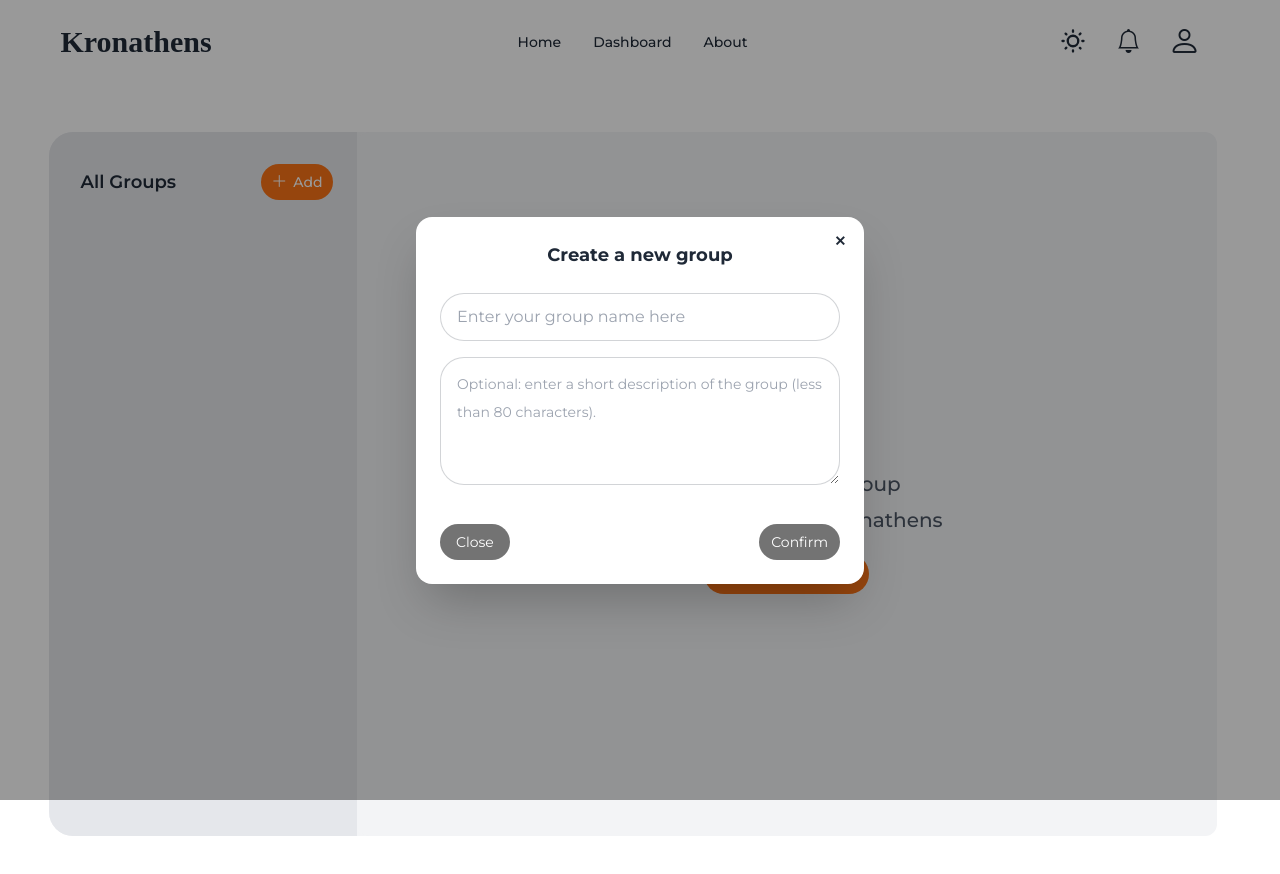
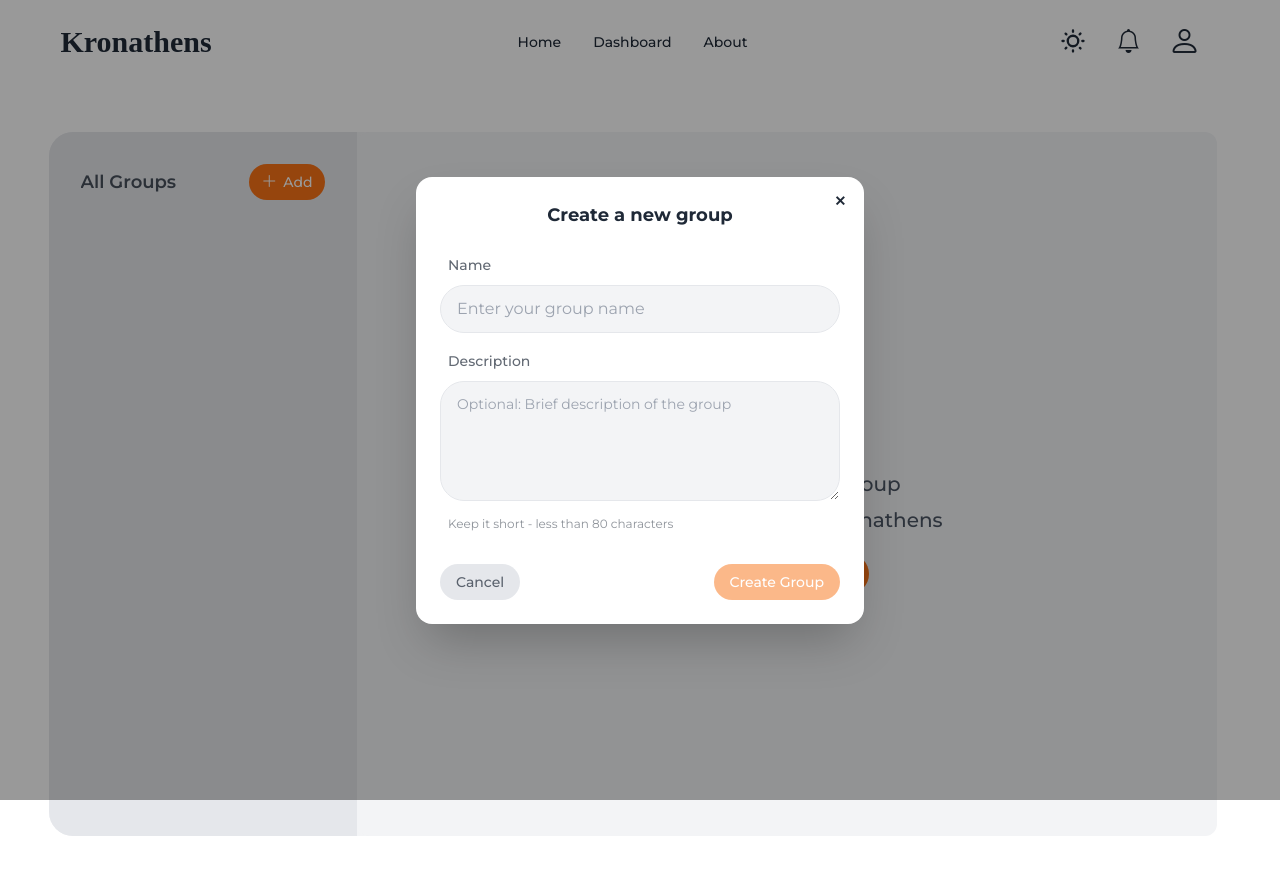
Before and after one commit to ufwjerryvu/PROJECT_Kronathens, a React (Create React App) app in the folder frontend/: page / in a window 1280 px wide. Both pictures are taken after a click on the button "Add". Shown: the top 874 px of the page. Built offline with nearby package versions, Linux system fonts and the light colour scheme; a web font is replaced by a local one.

Commit message:
chore: changed a couple of UI elements

```diff
--- a/frontend/src/components/dashboard/Box.tsx
+++ b/frontend/src/components/dashboard/Box.tsx
@@ -21,7 +21,7 @@ const Box: React.FC = () => {
     /* On mount, pick the first group */
     useEffect(() => {
         const FIRST = 0;
-        if(groups.length > 0){
+        if (groups.length > 0) {
             setCurrentGroup(groups[FIRST]);
         }
     }, [])
@@ -48,7 +48,7 @@ const Box: React.FC = () => {
 
     /* Add a new group to the existing list */
     const handleConfirmGroupCreation = (name: string, description: string) => {
-        const newGroup : GroupInformation = {
+        const newGroup: GroupInformation = {
             id: Date.now().toString(),
             name: name,
             description: description,
@@ -142,7 +142,7 @@ const Box: React.FC = () => {
       `}</style>
             <div className='flex h-[calc(100vh-6rem)] rounded-3xl bg-base-200'>
                 <div className='flex-[0.25] min-w-[200px] bg-base-300 p-4 rounded-l-3xl overflow-hidden'>
-                    <Sidebar groups={groups} onAddGroup={handleConfirmGroupCreation} onGroupSelect={handleGroupSelection}/>
+                    <Sidebar groups={groups} onAddGroup={handleConfirmGroupCreation} onGroupSelect={handleGroupSelection} />
                 </div>
 
                 <div className='flex-[0.75] bg-base-200 p-4 rounded-xl overflow-hidden flex flex-col'>
@@ -159,6 +159,54 @@ const Box: React.FC = () => {
                             <EmptyState />
                         </div>)}
                 </div>
+
+                {/* Create checklist modal */}
+                <div className='relative'>
+                    <dialog id='create_checklist_form' className='modal'>
+                        <div className='modal-box max-w-sm md:max-w-md'>
+                            <form method='dialog'>
+                                <button className='btn btn-sm btn-circle btn-ghost absolute right-2 top-2'>✕</button>
+                            </form>
+                            <h3 className='font-bold text-lg pb-6 text-center'>Create a new checklist</h3>
+                            <div className='space-y-4 pb-8'>
+                                <input
+                                    type='text'
+                                    placeholder='Optional: enter your checklist name here'
+                                    className='input input-bordered w-full rounded-3xl'
+                                />
+                                <p className='text-xs px-5'> <b>Note:</b> your checklist's title will be set to today's date if a name is not provided</p>
+                                <textarea
+                                    placeholder='Optional: enter a short description of the group (less than 80 characters).'
+                                    className='textarea textarea-bordered textarea-md w-full rounded-3xl text-md h-32'
+                                >
+                                </textarea>
+                            </div>
+                            <div className='grid grid-cols-2 sm:grid-cols-2 md:grid-cols-2'>
+                                <div className='flex justify-start'>
+                                    <form method='dialog'>
+                                        <button className='px-4 py-2 bg-neutral-500 text-sm text-white rounded-full
+                                    duration-200 hover:bg-opacity-80 active:bg-opacity-60'>Close</button>
+                                    </form>
+                                </div>
+                                <div className='flex justify-end'>
+                                    <form method='dialog'>
+                                        <button className='px-3 py-2 bg-green-600 text-sm text-white rounded-full transition-all
+                                    duration-200 hover:bg-opacity-80 active:bg-opacity-60 disabled:bg-neutral-500'
+                                            onClick={() => {
+                                                const dialog = document.getElementById('create_checklist_form')! as HTMLDialogElement;
+                                                dialog.close();
+                                            }}
+                                        >Confirm</button>
+                                    </form>
+                                </div>
+                            </div>
+                        </div>
+                        <form method='dialog' className='modal-backdrop'>
+                            <button></button>
+                        </form>
+                    </dialog>
+                </div>
+
             </div>
         </div>
     );
--- a/frontend/src/components/dashboard/Sidebar.tsx
+++ b/frontend/src/components/dashboard/Sidebar.tsx
@@ -15,7 +15,7 @@ const Sidebar: React.FC<SidebarProps> = ({ groups, onAddGroup, onGroupSelect })
     /* Set to the first group on mount */
     useEffect(() => {
         const FIRST = 0;
-        if(groups.length > 0){
+        if (groups.length > 0) {
             setSelectedGroupId(groups[FIRST].id);
         }
     }, [])
@@ -73,95 +73,145 @@ const Sidebar: React.FC<SidebarProps> = ({ groups, onAddGroup, onGroupSelect })
         }
     }, [groups]);
 
+    /* Checking window size */
+    const [showAddLabel, setShowAddLabel] = React.useState(true);
+    const sidebarRef = React.useRef<HTMLDivElement>(null);
+
+    React.useEffect(() => {
+        const checkWidth = () => {
+            if (sidebarRef.current) {
+                setShowAddLabel(sidebarRef.current.offsetWidth > 250);
+            }
+        };
+
+        checkWidth();
+        window.addEventListener('resize', checkWidth);
+        return () => window.removeEventListener('resize', checkWidth);
+    }, []);
+
     return (
-        <div className='h-full flex flex-col p-2 pt-4'>
-            {/* Header of the sidebar */}
-            <div className='flex items-center justify-between mb-4'>
-                <h2 className='text-lg font-semibold px-2'>All Groups</h2>
+        <div ref={sidebarRef} className="h-full flex flex-col p-2 pt-4">
+            {/* Header */}
+            <div className="flex items-center justify-between mb-6 px-2">
+                <h2 className="text-lg font-semibold text-base-content/80 truncate">All Groups</h2>
                 <button
                     onClick={handleAddGroupButton}
-                    className='h-9 px-2.5 bg-secondary text-secondary-content rounded-full flex items-center gap-1.5 text-sm
-                        font-medium whitespace-nowrap transition-all duration-200 hover:opacity-80 active:opacity-60'
+                    className="h-9 px-3 bg-secondary text-secondary-content rounded-full flex items-center gap-1.5 text-sm
+                            font-medium transition-all duration-200 hover:bg-opacity-80 active:bg-opacity-60 flex-shrink-0"
                 >
-                    <i className='bi bi-plus-lg text-base'></i>
-                    <span className='hidden sm:inline'>Add</span>
+                    <i className="bi bi-plus-lg text-base" />
+                    {showAddLabel && <span>Add</span>}
                 </button>
             </div>
 
-            {/* Create group modal */}
-            <div className='relative'>
-                <dialog id='create_group_form' className='modal'>
-                    <div className='modal-box max-w-sm md:max-w-md'>
-                        <form method='dialog'>
-                            <button className='btn btn-sm btn-circle btn-ghost absolute right-2 top-2'>✕</button>
-                        </form>
-                        <h3 className='font-bold text-lg pb-6 text-center'>Create a new group</h3>
-                        <div className='space-y-4 pb-8'>
-                            <input
-                                type='text'
-                                placeholder='Enter your group name here'
-                                className='input input-bordered w-full rounded-3xl'
-                                onChange={handleNameChange}
-                                value={name}
-                            />
-                            <textarea
-                                placeholder='Optional: enter a short description of the group (less than 80 characters).'
-                                className='textarea textarea-bordered textarea-md w-full rounded-3xl text-md h-32'
-                                onChange={handleDescriptionChange}
-                                value={description}
+            {/* Groups List */}
+            <div className="overflow-y-auto flex-1 -mx-2 px-2">
+                <ul className="space-y-1.5">
+                    {groups.map((group) => (
+                        <li key={group.id}>
+                            <div
+                                className={`group/item w-full rounded-full py-1.5 pl-2 pr-1 flex items-center gap-2 transition-all duration-200
+                                    ${selectedGroupId === group.id
+                                        ? 'bg-neutral'
+                                        : 'hover:bg-base-200'
+                                    }`}
                             >
-                            </textarea>
-                        </div>
-                        <div className='grid grid-cols-2 sm:grid-cols-2 md:grid-cols-2'>
-                            <div className='flex justify-start'>
-                                <form method='dialog'>
-                                    <button className='px-4 py-2 bg-neutral-500 text-sm text-white rounded-full
-                                    duration-200 hover:bg-opacity-80 active:bg-opacity-60'>Close</button>
-                                </form>
-                            </div>
-                            <div className='flex justify-end'>
-                                <form method='dialog'>
-                                    <button className='px-3 py-2 bg-green-600 text-sm text-white rounded-full transition-all
-                                    duration-200 hover:bg-opacity-80 active:bg-opacity-60 disabled:bg-neutral-500'
-                                        onClick={() => {
-                                            onAddGroup(name, description);
-                                            clearForm();
-                                        }}
-                                        disabled={!name.trim()}
-                                    >Confirm</button>
-                                </form>
-                            </div>
-                        </div>
-                    </div>
-                    <form method='dialog' className='modal-backdrop'>
-                        <button></button>
-                    </form>
-                </dialog>
-            </div>
-
-            {/* Display all groups */}
-            <div className='overflow-y-auto pt-3 auto-hide-scrollbar'>
-                <ul>
-                    {groups.map((group) => (
-                        <li key={group.id} className='mb-1'>
                                 <button
                                     onClick={() => { setSelectedGroupId(group.id); onGroupSelect(group.id); }}
-                                className={`w-full rounded-full py-2 pl-2 flex items-center gap-3 transition-colors duration-200
-                                ${selectedGroupId === group.id ? 'bg-neutral text-neutral-content' : 'hover:bg-neutral/10'}`}
+                                    className="flex-1 flex items-center gap-2 min-w-0"
                                 >
-                                <div className={`w-8 h-8 ${selectedGroupId === group.id ? 'bg-neutral-400' : 'bg-neutral'}
-                                        rounded-full flex items-center
-                                        justify-center text-neutral-content font-medium text-sm`}>
+                                    <div className={`w-8 h-8 rounded-full flex items-center justify-center flex-shrink-0
+                                        ${selectedGroupId === group.id
+                                            ? 'bg-neutral-400/30 text-neutral-content'
+                                            : 'bg-neutral/10 text-neutral-content/70'
+                                        }`}
+                                    >
+                                        <span className="text-sm font-medium">
                                             {parseInitials(group.name)}
+                                        </span>
                                     </div>
-                                <span className='text-sm font-medium truncate'>
+                                    <span className={`text-sm font-medium truncate
+                                        ${selectedGroupId === group.id
+                                            ? 'text-neutral-content'
+                                            : 'text-base-content/70'
+                                        }`}
+                                    >
                                         {group.name}
                                     </span>
                                 </button>
+                                <div className="flex items-center">
+                                    <i className="bi bi-pencil text-base text-base-content/50 hover:text-blue-500 cursor-pointer px-1 transition-colors duration-200" />
+                                    <i className="bi bi-trash text-base text-base-content/50 hover:text-rose-600 cursor-pointer px-1 transition-colors duration-200" />
+                                </div>
+                            </div>
                         </li>
                     ))}
                 </ul>
             </div>
+
+            {/* Create Group Modal */}
+            <dialog id="create_group_form" className="modal">
+                <div className="modal-box max-w-sm md:max-w-md">
+                    <form method="dialog">
+                        <button className="btn btn-sm btn-circle btn-ghost absolute right-2 top-2">✕</button>
+                    </form>
+                    <h3 className="font-bold text-lg mb-6 text-center">Create a new group</h3>
+                    <div className="space-y-4 mb-8">
+                        <div className="space-y-2">
+                            <label className="text-sm font-medium text-base-content/70 px-2">Name</label>
+                            <input
+                                type="text"
+                                placeholder="Enter your group name"
+                                className="input input-bordered w-full rounded-full bg-base-200 border-base-300
+                                    focus:border-secondary/30 focus:ring-2 focus:ring-secondary/20"
+                                onChange={handleNameChange}
+                                value={name}
+                            />
+                        </div>
+                        <div className="space-y-2">
+                            <label className="text-sm font-medium text-base-content/70 px-2">Description</label>
+                            <textarea
+                                placeholder="Optional: Brief description of the group"
+                                className="textarea textarea-bordered w-full rounded-3xl bg-base-200 border-base-300
+                                        focus:border-secondary/30 focus:ring-2 focus:ring-secondary/20 min-h-[120px] px-4"
+                                onChange={handleDescriptionChange}
+                                value={description}
+                            />
+                            <p className="text-xs text-base-content/50 px-2">
+                                Keep it short - less than 80 characters
+                            </p>
+                        </div>
+                    </div>
+                    <div className="flex justify-between gap-4">
+                        <form method="dialog">
+                            <button className="px-4 py-2 bg-base-300 text-sm font-medium text-base-content/70 rounded-full
+                                     transition-all duration-200 hover:bg-base-300/80 active:bg-base-300/60">
+                                Cancel
+                            </button>
+                        </form>
+                        <form method="dialog">
+                            <button
+                                className="px-4 py-2 bg-secondary text-sm font-medium text-secondary-content rounded-full
+                                        transition-all duration-200 hover:bg-opacity-80 active:bg-opacity-60 disabled:opacity-50"
+                                onClick={() => {
+                                    onAddGroup(name, description);
+                                    clearForm();
+                                    const dialog = document.getElementById('create_group_form');
+                                    if (dialog instanceof HTMLDialogElement) {
+                                        dialog.close();
+                                    }
+                                }}
+                                disabled={!name.trim()}
+                            >
+                                Create Group
+                            </button>
+                        </form>
+                    </div>
+                </div>
+                <form method="dialog" className="modal-backdrop">
+                    <button>Close</button>
+                </form>
+            </dialog>
         </div>
     );
 };
```
Also changed, not shown: frontend/src/components/dashboard/EmptyState.tsx (+11 -0 lines), frontend/src/components/dashboard/Header.tsx (+80 -47 lines). Lines whose indentation alone changed are shown as unchanged.
